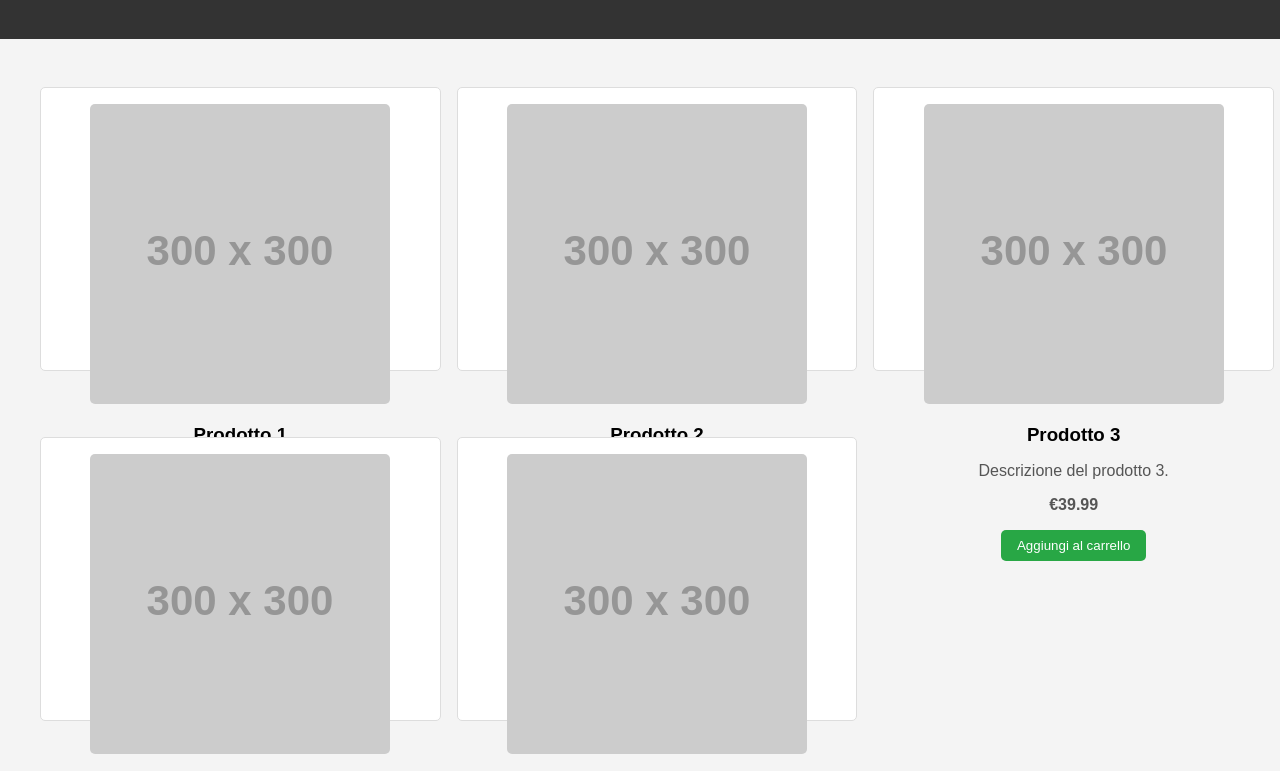
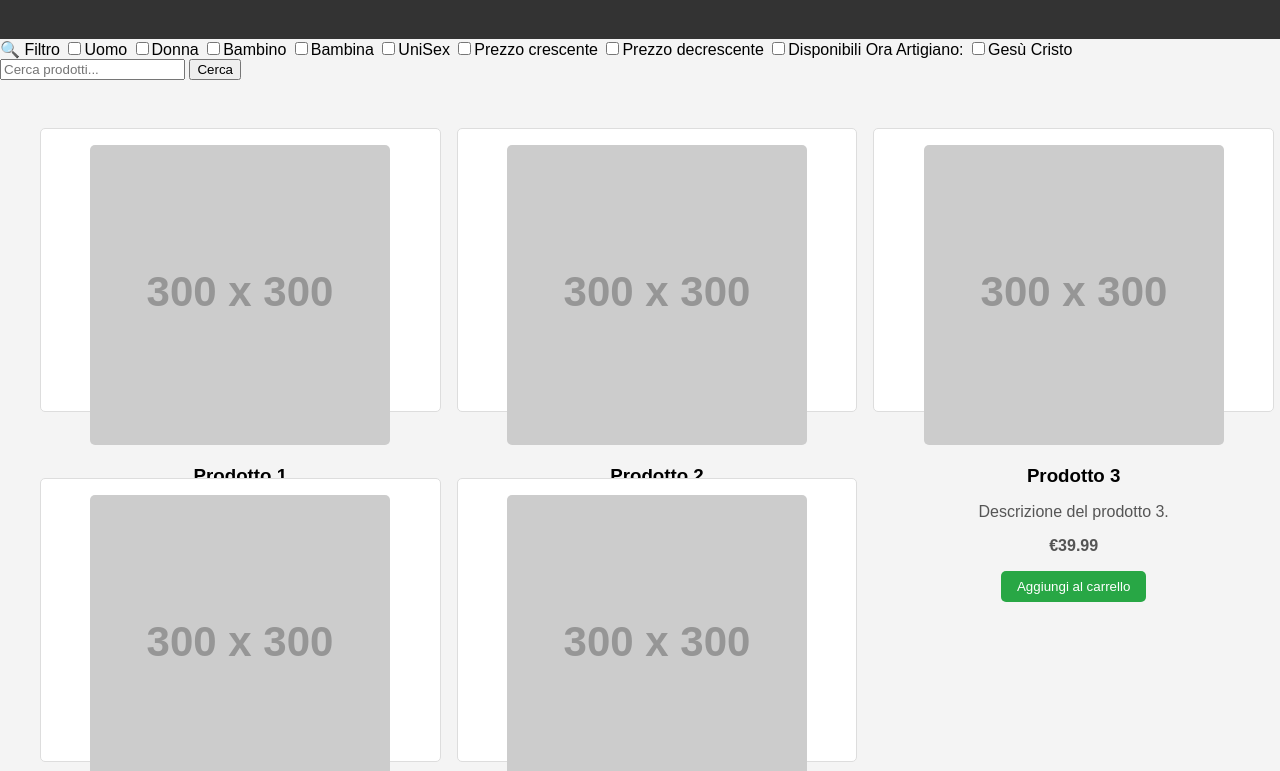
Before and after one commit to AntiSosat/BookingHub, a plain HTML site: page ShopForm/shop.html in a window 1280 px wide. Shown: the part 113-884 px from the top of the page. Drawn offline with Linux system fonts and the light colour scheme; placeholder pictures from the web are drawn by us.

Commit message:
Aggiornamento grafica+shop

```diff
--- a/ShopForm/shop.html
+++ b/ShopForm/shop.html
@@ -18,6 +18,23 @@
             </div>
         </div>
     </header>
+    <div class="search-bar">
+        <div class="nav-filtri">
+            <span class="filtro">🔍 Filtro</span>
+            <input type="checkbox" id="genereUomo">Uomo</input>
+            <input type="checkbox" id="genereDonna">Donna</input>
+            <input type="checkbox" id="genereBambino">Bambino</input>
+            <input type="checkbox" id="genereBambina">Bambina</input>
+            <input type="checkbox" id="genereUni">UniSex</input>
+            <input type="checkbox" id="prezzoCrescente">Prezzo crescente</input>
+            <input type="checkbox" id="prezzoDecrescente">Prezzo decrescente</input>
+            <input type="checkbox" id="disponibilità">Disponibili Ora</input>
+            <label>Artigiano:</label>
+            <input type="checkbox" id="art1">Gesù Cristo</input>
+        </div>
+        <input type="text" placeholder="Cerca prodotti...">
+        <button>Cerca</button>
+    </div>
     <div class="container">
         <div class="product" onclick="location.href='../LoginForm/login-registration.html'">
             <img src="https://via.placeholder.com/300" alt="Prodotto 1">
```
